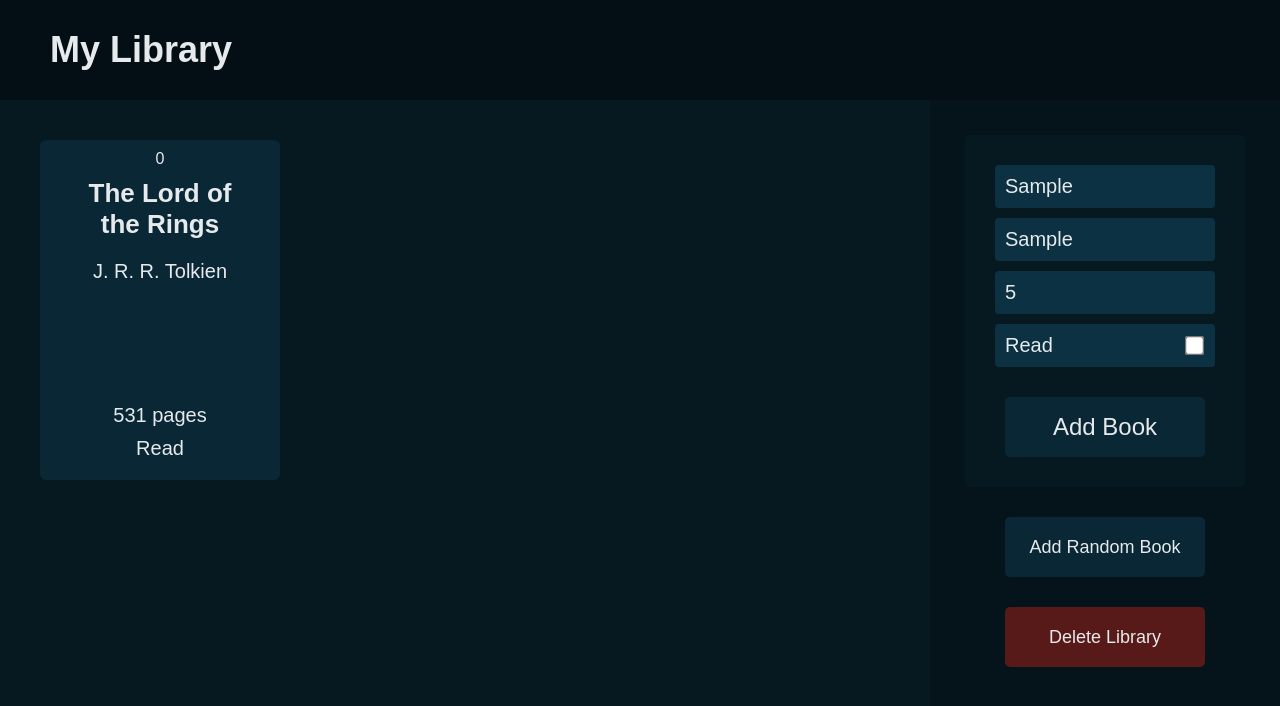
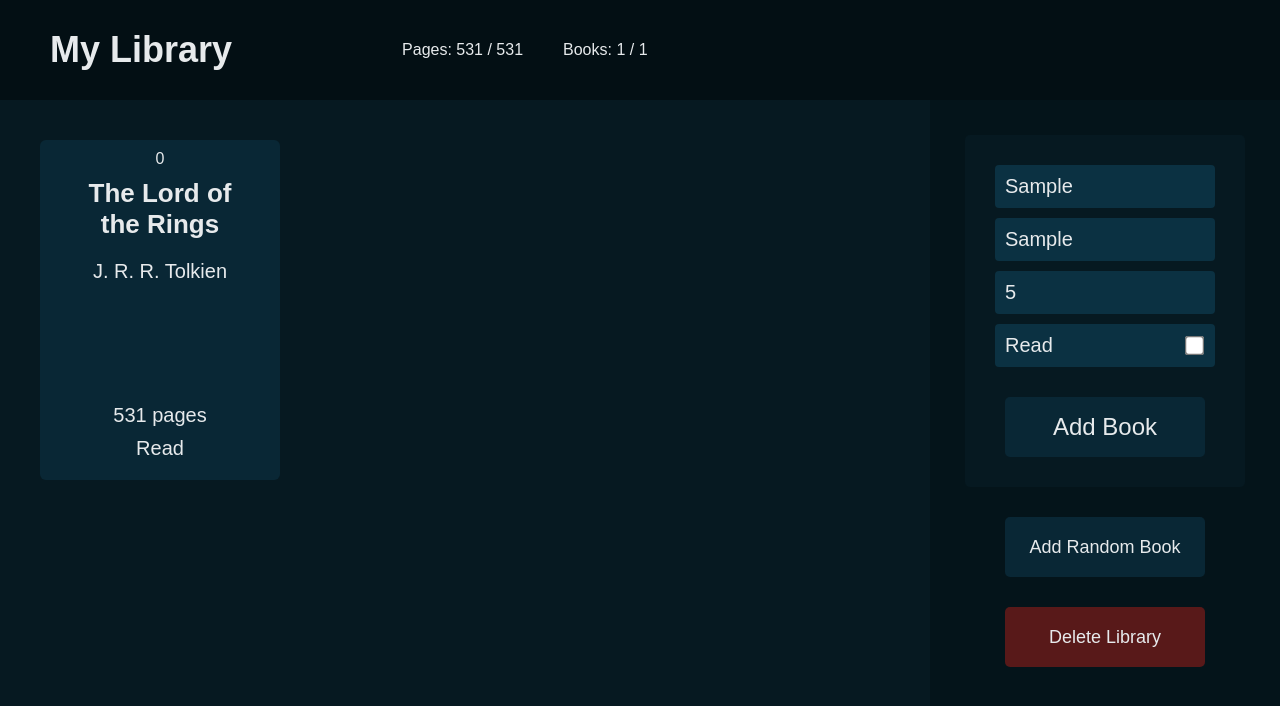
Before and after one commit to jktham/library, a plain HTML site: page index.html in a window 1280 px wide. Both pictures are taken after typing "Sample", "Sample", "5" into the empty fields and a click on the button "Add Random Book". Drawn offline with Linux system fonts and the light colour scheme.

Commit message:
Add scrollbar and nav info

```diff
--- a/index.html
+++ b/index.html
@@ -9,6 +9,9 @@
 <body>
     <div id=nav-bar>
         <span id=nav-title>My Library</span>
+        <div id=nav-info>
+
+        </div>
     </div>
     <div id=main>
         <div id=shelf>
--- a/main.css
+++ b/main.css
@@ -27,9 +27,27 @@ body {
     background-color: var(--nav-bg);
 }
 #nav-title {
+    flex: 0 0 auto;
     margin: 0px 50px;
     font-size: 36px;
     font-weight: bold;
+    color: var(--text);
+}
+#nav-info {
+    display: flex;
+    flex: 1 0 auto;
+    align-items: center;
+    height: 100%;
+    margin: 0px 100px;
+}
+#info-pages {
+    margin: 20px;
+    font-size: 16px;
+    color: var(--text);
+}
+#info-books {
+    margin: 20px;
+    font-size: 16px;
     color: var(--text);
 }
 
@@ -44,11 +62,14 @@ body {
     align-content: flex-start;
     flex-wrap: wrap;
     flex: 1;
+    overflow-y: auto;
+    height: calc(100vh - 180px);
     gap: 40px;
     padding: 40px;
     background-color: var(--shelf-bg);
 }
 .book-card {
+    position: relative;
     display: flex;
     flex-direction: column;
     justify-content: flex-start;
@@ -102,12 +123,11 @@ body {
     color: var(--text);
     background-color: var(--delete);
     opacity: 0;
-    transition: opacity 0.1s ease-in-out;
 }
 .book-delete:hover {
     background-color: var(--delete-hover);
 }
-.book-edit {
+.book-toggle {
     position: absolute;
     transform: translate(-110px, -30px);
     width: 45px;
@@ -118,9 +138,8 @@ body {
     color: var(--text);
     background-color: var(--edit);
     opacity: 0;
-    transition: opacity 0.1s ease-in-out;
 }
-.book-edit:hover {
+.book-toggle:hover {
     background-color: var(--edit-hover);
 }
 
--- a/main.js
+++ b/main.js
@@ -1,3 +1,4 @@
+const navInfo = document.querySelector("#nav-info");
 const shelf = document.querySelector("#shelf");
 const titleInput = document.querySelector("#input-title");
 const authorInput = document.querySelector("#input-author");
@@ -9,12 +10,14 @@ const deleteLibraryButton = document.querySelector("#delete-library");
 
 let bookCardArr = [];
 let bookDeleteArr = [];
-let bookEditArr = [];
+let bookToggleArr = [];
 let library = [];
+
+updateShelf(library);
 
 inputForm.addEventListener("submit", () => {
     if (inputForm.checkValidity()) {
-        addBook(titleInput.value, authorInput.value, pagesInput.value, readInput.checked);
+        addBook(titleInput.value, authorInput.value, parseInt(pagesInput.value), readInput.checked);
         updateShelf(library);
         inputForm.reset();
     }
@@ -37,12 +40,15 @@ deleteLibraryButton.addEventListener("click", () => {
     updateShelf(library);
 });
 
-
 function Book(title, author, pages, read) {
     this.title = title;
     this.author = author;
     this.pages = pages;
     this.read = read;
+}
+
+Book.prototype.toggleRead = function () {
+    this.read = !this.read;
 }
 
 function addBook(title, author, pages, read) {
@@ -52,9 +58,14 @@ function addBook(title, author, pages, read) {
 
 function updateShelf(lib) {
     shelf.innerHTML = "";
+    navInfo.innerHTML = "";
+
+    addCards(lib);
+    addInfo(lib);
+}
+
+function addCards(lib) {
     for (let i=0; i<lib.length; i++) {
-        let book = lib[i];
-
         let bookLabel = document.createElement("div");
         bookLabel.textContent = i;
         bookLabel.classList.add("book-label");
@@ -64,19 +75,19 @@ function updateShelf(lib) {
         bookCard.dataset.index = i;
 
         let bookTitle = document.createElement("span");
-        bookTitle.textContent = book.title;
+        bookTitle.textContent = lib[i].title;
         bookTitle.classList.add("book-title");
 
         let bookAuthor = document.createElement("span");
-        bookAuthor.textContent = book.author;
+        bookAuthor.textContent = lib[i].author;
         bookAuthor.classList.add("book-author");
 
         let bookPages = document.createElement("span");
-        bookPages.textContent = book.pages + " pages";
+        bookPages.textContent = lib[i].pages + " pages";
         bookPages.classList.add("book-pages");
 
         let bookRead = document.createElement("span");
-        bookRead.textContent = book.read ? "Read" : "Not Read";
+        bookRead.textContent = lib[i].read ? "Read" : "Not Read";
         bookRead.classList.add("book-read");
 
         let bookDelete = document.createElement("button");
@@ -84,10 +95,10 @@ function updateShelf(lib) {
         bookDelete.classList.add("book-delete");
         bookDelete.dataset.index = i;
 
-        let bookEdit = document.createElement("button");
-        bookEdit.textContent = "E";
-        bookEdit.classList.add("book-edit");
-        bookEdit.dataset.index = i;
+        let bookToggle = document.createElement("button");
+        bookToggle.textContent = "T";
+        bookToggle.classList.add("book-toggle");
+        bookToggle.dataset.index = i;
 
         shelf.appendChild(bookCard);
         bookCard.appendChild(bookLabel);
@@ -96,25 +107,51 @@ function updateShelf(lib) {
         bookCard.appendChild(bookPages);
         bookCard.appendChild(bookRead);
         bookCard.appendChild(bookDelete);
-        bookCard.appendChild(bookEdit);
+        bookCard.appendChild(bookToggle);
     }
 
     bookCardArr = Array.from(document.querySelectorAll(".book-card"));
     bookDeleteArr = Array.from(document.querySelectorAll(".book-delete"));
-    bookEditArr = Array.from(document.querySelectorAll(".book-edit"));
+    bookToggleArr = Array.from(document.querySelectorAll(".book-toggle"));
 
     for (let i=0; i<bookCardArr.length; i++) {
         bookCardArr[i].addEventListener("mouseover", () => {
             bookDeleteArr[i].style.opacity = "1";
-            bookEditArr[i].style.opacity = "1";
+            bookToggleArr[i].style.opacity = "1";
         });
         bookCardArr[i].addEventListener("mouseleave", () => {
             bookDeleteArr[i].style.opacity = "0";
-            bookEditArr[i].style.opacity = "0";
+            bookToggleArr[i].style.opacity = "0";
         });
         bookDeleteArr[i].addEventListener("click", () => {
             library.splice(i, 1);
             updateShelf(library);
         });
+        bookToggleArr[i].addEventListener("click", () => {
+            lib[i].toggleRead();
+            updateShelf(library);
+        });
     }
 }
+
+function addInfo(lib) {
+    let totalPages = 0;
+    let totalPagesRead = 0;
+    let totalBooksRead = 0;
+
+    for (let i=0; i<library.length; i++) {
+        totalPages += lib[i].pages;
+        totalPagesRead += lib[i].pages * lib[i].read;
+        totalBooksRead += lib[i].read;
+    }
+
+    let infoPages = document.createElement("span");
+    infoPages.textContent = `Pages: ${totalPagesRead} / ${totalPages}`;
+    infoPages.id = "info-pages";
+    navInfo.appendChild(infoPages);
+
+    let infoBooks = document.createElement("span");
+    infoBooks.textContent = `Books: ${totalBooksRead} / ${lib.length}`;
+    infoBooks.id = "info-books";
+    navInfo.appendChild(infoBooks);
+}
```
